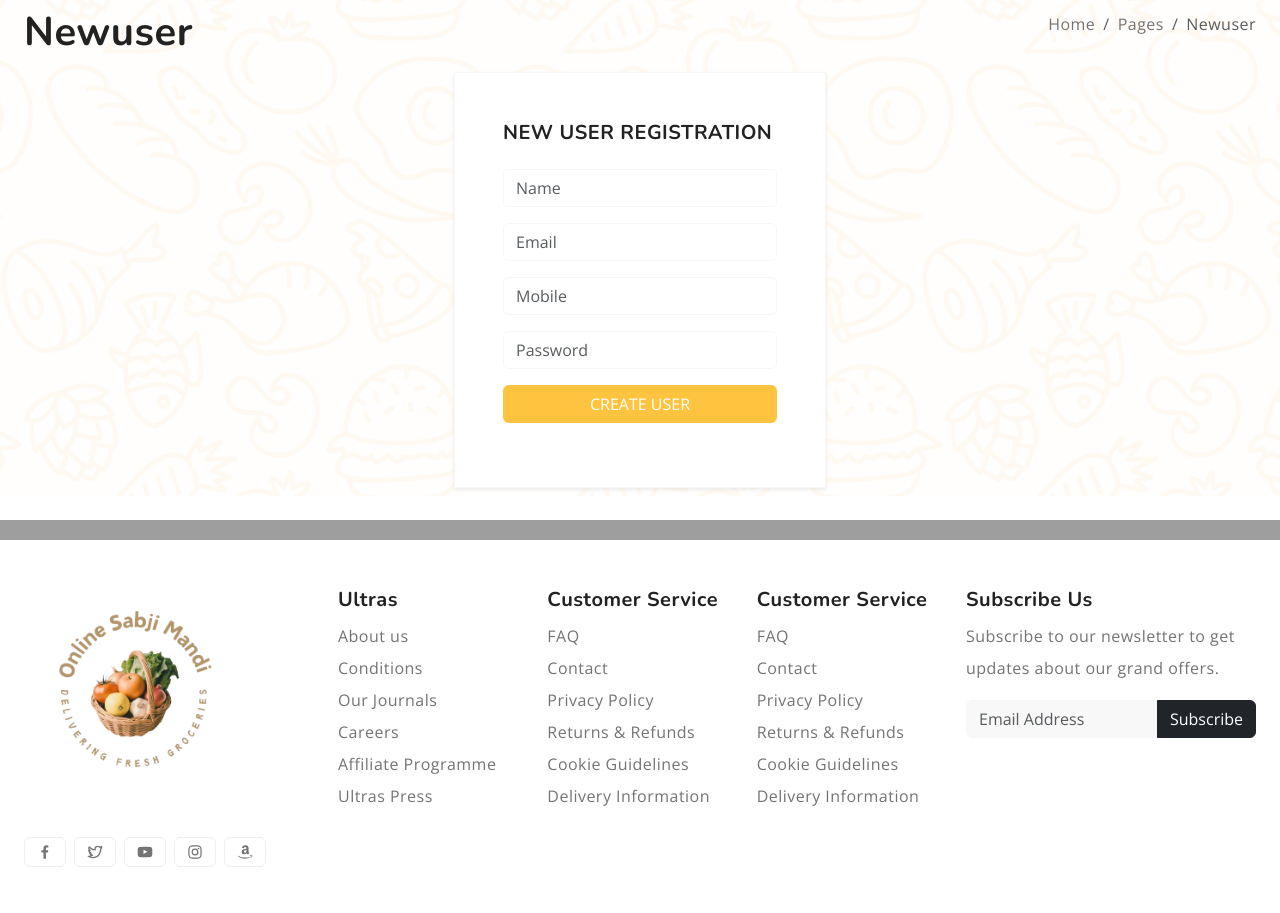
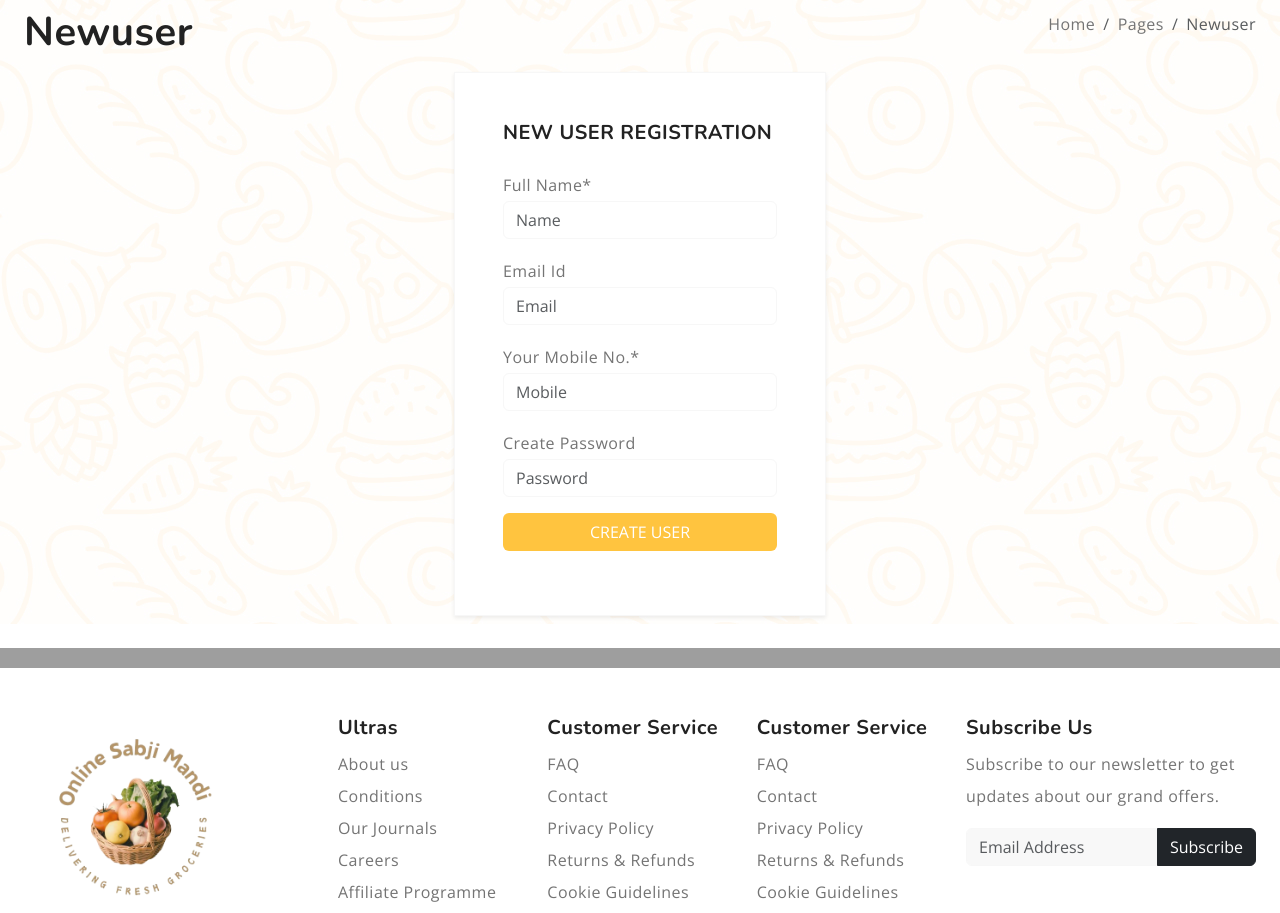
Before and after one commit to BalAnandPatel/finalosm, a PHP site: page /onlinesabjimandiapi/newuser.php in a window 1280 px wide. Shown: the part 157-1070 px from the top of the page. Run offline with PHP 8.4, Linux system fonts and the light colour scheme; data that the repository does not hold is empty; grey boxes are pictures that could not be loaded.

Commit message:
user fix

```diff
--- a/newuser.php
+++ b/newuser.php
@@ -53,19 +53,19 @@ if (isset($_GET['msg'])) {
           <h5 class="text-uppercase mb-4">New User Registration</h5>
           <form id="form" class="form-group flex-wrap" method="POST" action="admin/action/userRegisterpost.php">
             <div class="col-12 pb-3">
-              <label class="d-none">Name</label>
+              <label>Full Name*</label>
               <input type="text" name="name"  placeholder="Name" class="form-control" autocomplete="off" required>
             </div>
             <div class="col-12 pb-3">
-              <label class="d-none">Email</label>
+              <label>Email Id</label>
               <input type="email" name="email"  placeholder="Email" class="form-control" autocomplete="off" required>
             </div>
             <div class="col-12 pb-3">
-              <label class="d-none">Mobile</label>
+              <label>Your Mobile No.*</label>
               <input type="tel" name="mobile"  placeholder="Mobile" class="form-control" autocomplete="off" required>
             </div>
             <div class="col-12 pb-3">
-              <label class="d-none">Password</label>
+              <label>Create Password</label>
               <input type="password" name="password"  placeholder="Password" class="form-control" autocomplete="off" required>
             </div>
             <div class="col-12">
```
Also changed, not shown: admin/action/userRegisterpost.php (+2 -8 lines).
